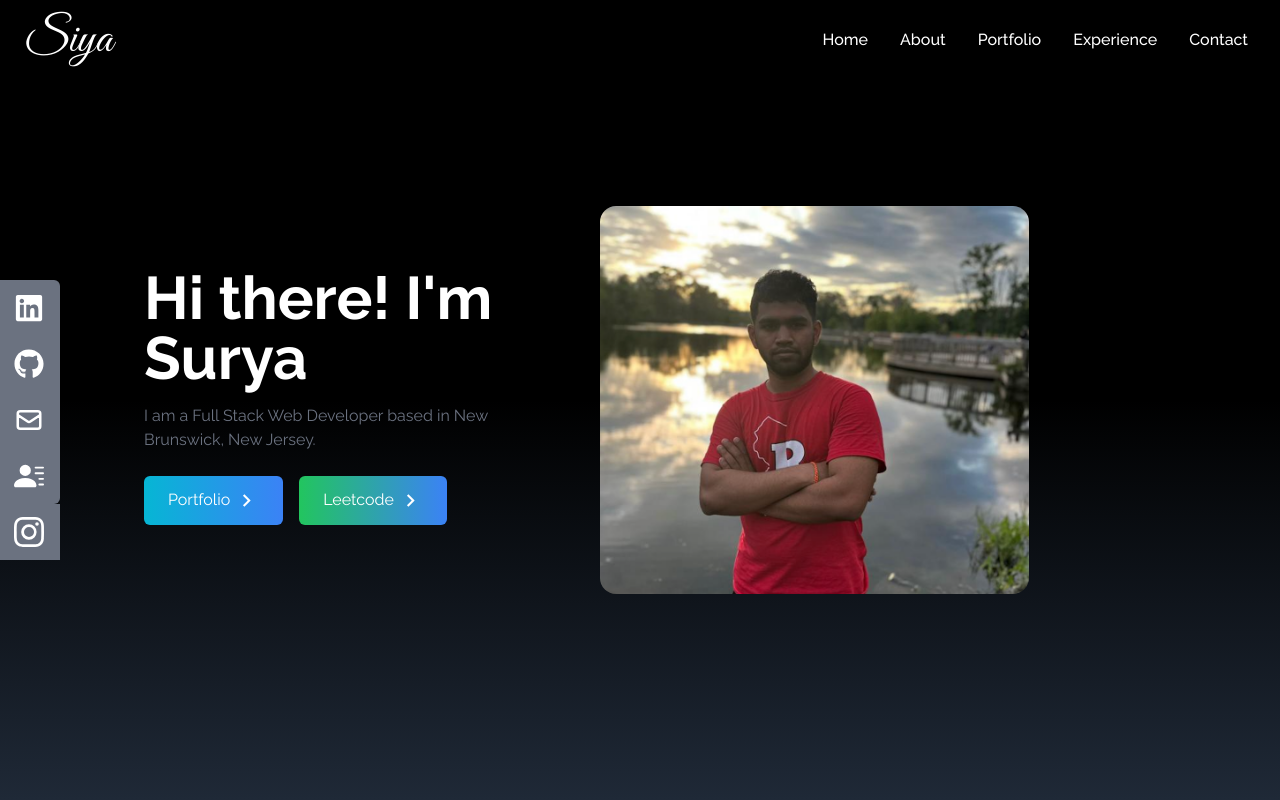
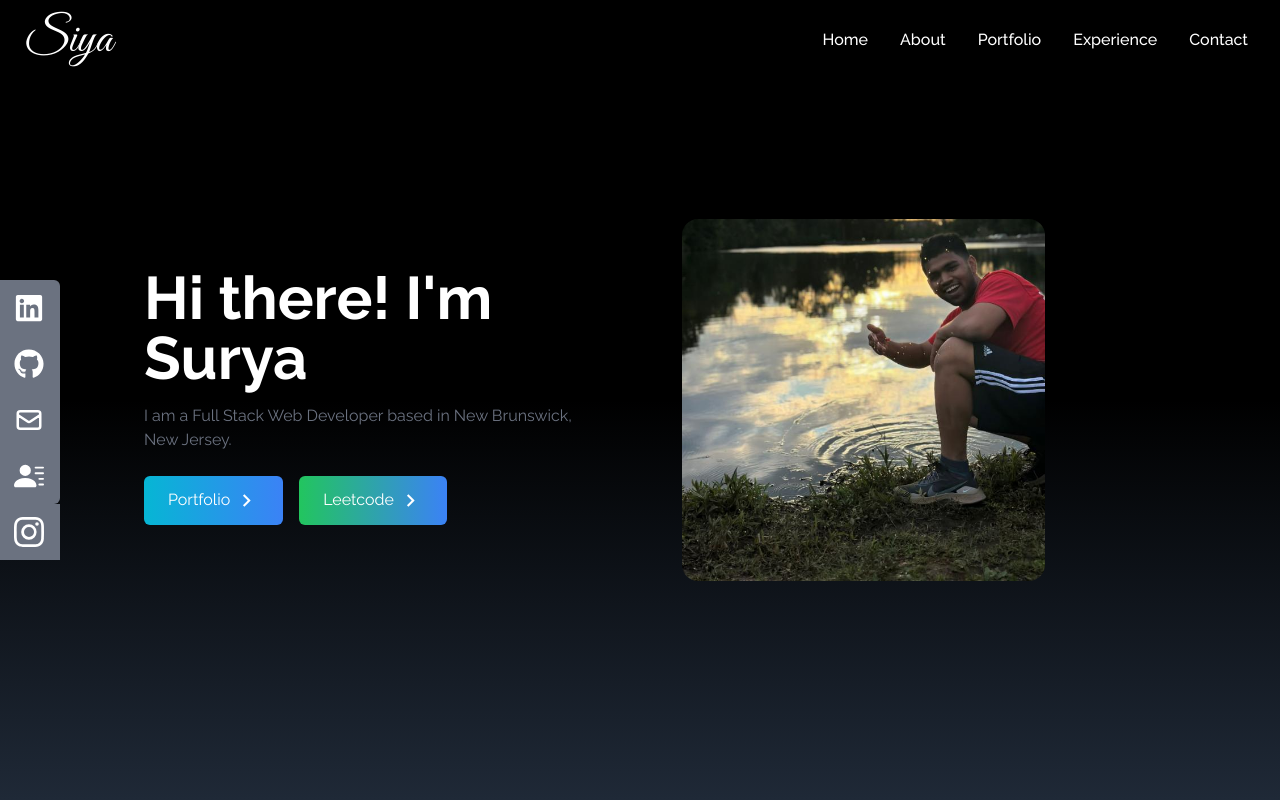
Before and after one commit to sai-surya-siva-prasad/personal-portfolio, a React (Create React App) app: page / in a window 1280 px wide. Shown: the top 800 px of the page. Built offline with nearby package versions, Linux system fonts and the light colour scheme.

Commit message:
Update Home.jsx

```diff
--- a/src/components/Home.jsx
+++ b/src/components/Home.jsx
@@ -1,5 +1,5 @@
 import React from "react";
-import twoImage from "../assets/twoImage.png";
+import heroImage from "../assets/heroImage.png";
 import { MdOutlineKeyboardArrowRight } from "react-icons/md";
 import { Link } from "react-scroll";
 
@@ -45,7 +45,7 @@ const Home = () => {
 
         <div>
           <img
-            src={twoImage}
+            src={heroImage}
             alt="my profile"
             className="rounded-2xl mx-auto w-4/5 md:w-2/3"
           />
```
